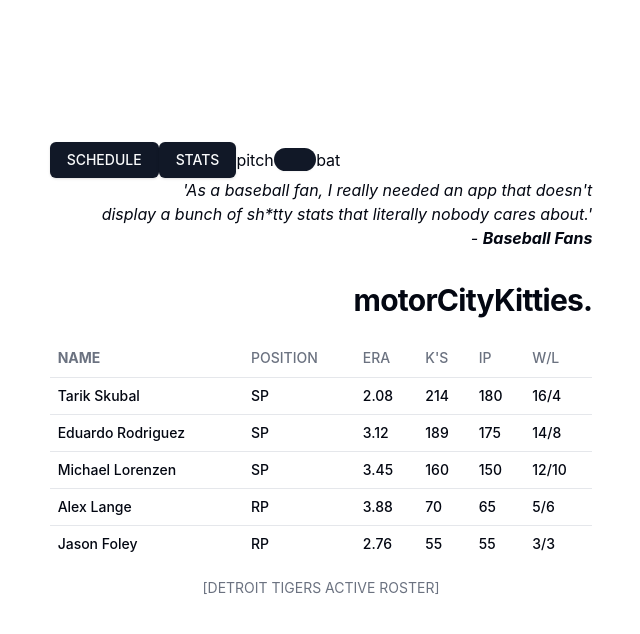
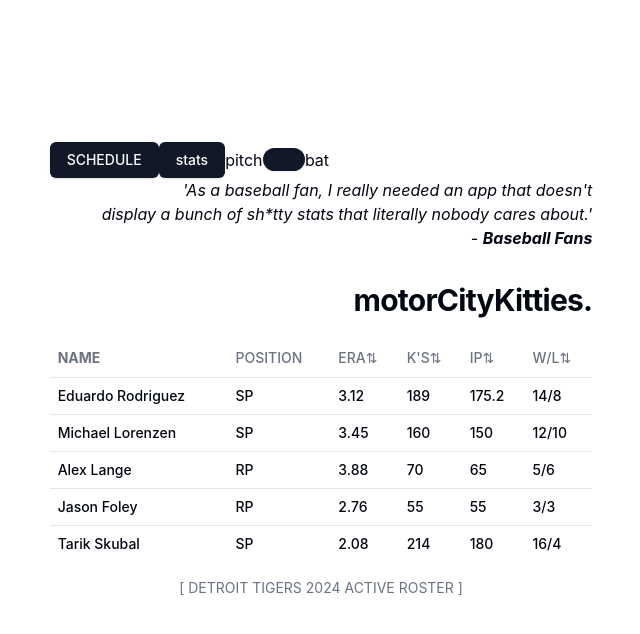
Before and after one commit to robert-phillips33/motorCityKitties, a React (Vite) app: page / in a window 1280 px wide. Shown: the top 634 px of the page, without its empty margins (319-959 px from the left). Built offline with nearby package versions, Linux system fonts and the light colour scheme; the HTML template or start-up script is replaced by a standard one.

Commit message:
added styling for new wildCard component

```diff
--- a/package.json
+++ b/package.json
@@ -11,6 +11,7 @@
   },
   "dependencies": {
     "@radix-ui/react-icons": "^1.3.0",
+    "@radix-ui/react-progress": "^1.1.0",
     "@radix-ui/react-slot": "^1.1.0",
     "@radix-ui/react-switch": "^1.1.0",
     "class-variance-authority": "^0.7.0",
--- a/src/assets/mockData.json
+++ b/src/assets/mockData.json
@@ -1,21 +1,4 @@
 [
-  {
-    "StatID": 6599193,
-    "TeamID": 17,
-    "PlayerID": 1000001,
-    "SeasonType": 1,
-    "Season": 2024,
-    "Name": "Tarik Skubal",
-    "Team": "DET",
-    "Position": "SP",
-    "PositionCategory": "P",
-    "EarnedRunAverage": 2.08,
-    "PitchingStrikeouts": 214,
-    "Wins": 16,
-    "Losses": 4,
-    "InningsPitchedDecimal": 180.0,
-    "PitchingHomeRuns": 19
-  },
   {
     "StatID": 6599194,
     "TeamID": 17,
@@ -173,5 +156,22 @@
     "Hits": 100,
     "Doubles": 20,
     "Triples": 1
+  },
+  {
+    "StatID": 6599193,
+    "TeamID": 17,
+    "PlayerID": 1000001,
+    "SeasonType": 1,
+    "Season": 2024,
+    "Name": "Tarik Skubal",
+    "Team": "DET",
+    "Position": "SP",
+    "PositionCategory": "P",
+    "EarnedRunAverage": 2.08,
+    "PitchingStrikeouts": 214,
+    "Wins": 16,
+    "Losses": 4,
+    "InningsPitchedDecimal": 180.0,
+    "PitchingHomeRuns": 19
   }
 ]
--- a/src/components/Nav.jsx
+++ b/src/components/Nav.jsx
@@ -1,4 +1,3 @@
-import React from "react";
 import { useNavigate } from 'react-router-dom';
 import { Button } from '@/components/ui/Button';
 import { Switch } from '@/components/ui/Switch';
@@ -13,7 +12,7 @@
         SCHEDULE
       </Button>
       <Button onClick={() => navigate('/')}>
-        STATS
+        stats
       </Button>
 
       <div className="flex items-center">
--- a/src/components/TeamViewMain.jsx
+++ b/src/components/TeamViewMain.jsx
@@ -1,11 +1,8 @@
-import React from "react";
-import { useState } from "react";
+import { useState, useEffect } from "react";
 import PropTypes from 'prop-types';
 import mockData from '../assets/mockData.json';
 import {
-  filterByPosition,
-  sortStatsHighToLow,
-  sortStatsLowToHigh,
+  filterAndSortData,  // Consolidated utility function
 } from "@/lib/utils";
 import {
   Table,
@@ -19,9 +16,20 @@
 } from '@/components/ui/table';
 
 const TeamViewMain = ({ pitcherOrHitterView }) => {
+  const [data, setData] = useState(mockData);
+  const [sortedHighToLow, setSortedHighToLow] = useState(false);
+  const [sortField, setSortField] = useState(null);
 
-  const filteredData = filterByPosition(mockData, pitcherOrHitterView);
-  console.log(filteredData);
+  // Effect to re-filter data whenever pitcherOrHitterView or sortField changes
+  useEffect(() => {
+    const filteredSortedData = filterAndSortData(mockData, pitcherOrHitterView, sortField, sortedHighToLow);
+    setData(filteredSortedData);
+  }, [pitcherOrHitterView, sortField, sortedHighToLow]);
+
+  const handleSort = (field) => {
+    setSortedHighToLow(!sortedHighToLow);
+    setSortField(field);
+  };
 
   return (
     <>
@@ -36,66 +44,74 @@
         motorCityKitties.
       </h1>
       <Table>
-        <TableCaption>[DETROIT TIGERS ACTIVE ROSTER]</TableCaption>
+        <TableCaption>[ DETROIT TIGERS 2024 ACTIVE ROSTER ]</TableCaption>
         <TableHeader>
           <TableRow>
-            <TableHead className="w-100px font-bold">NAME</TableHead>
-            <TableHead className='font-medium text-left'>POSITION</TableHead>
+            <TableHead className='w-100px font-bold'>
+              NAME
+            </TableHead>
+            <TableHead className='font-medium text-left'>
+              POSITION
+            </TableHead>
             {pitcherOrHitterView === 'P' ? (
               <>
-                <TableHead className='font-medium text-left'>ERA</TableHead>
-                <TableHead className='font-medium text-left'>K&apos;S</TableHead>
-                <TableHead className='font-medium text-left'>IP</TableHead>
-                <TableHead className='font-medium text-left'>W/L</TableHead>
+                <TableHead className='font-medium text-left cursor-pointer
+                transition-colors hover:bg-muted/50' onClick={() => handleSort('EarnedRunAverage')}>
+                  ERA⇅
+                </TableHead>
+                <TableHead className='font-medium text-left cursor-pointer
+                transition-colors hover:bg-muted/50' onClick={() => handleSort('PitchingStrikeouts')}>
+                  K&apos;S⇅
+                </TableHead>
+                <TableHead className='font-medium text-left cursor-pointer
+                transition-colors hover:bg-muted/50' onClick={() => handleSort('InningsPitchedDecimal')}>
+                  IP⇅
+                </TableHead>
+                <TableHead className='font-medium text-left cursor-pointer
+                transition-colors hover:bg-muted/50' onClick={() => handleSort('Wins')}>
+                  W/L⇅
+                </TableHead>
               </>
             ) : (
               <>
-                <TableHead className='font-medium text-left'>AVG</TableHead>
-                <TableHead className='font-medium text-left'>HR</TableHead>
-                <TableHead className='font-medium text-left'>RBIs</TableHead>
-                <TableHead className='font-medium text-left'>SB</TableHead>
+                <TableHead className='font-medium text-left cursor-pointer
+                transition-colors hover:bg-muted/50' onClick={() => handleSort('BattingAverage')}>
+                  AVG⇅
+                </TableHead>
+                <TableHead className='font-medium text-left cursor-pointer
+                transition-colors hover:bg-muted/50' onClick={() => handleSort('HomeRuns')}>
+                  HR⇅
+                </TableHead>
+                <TableHead className='font-medium text-left cursor-pointer
+                transition-colors hover:bg-muted/50' onClick={() => handleSort('RunsBattedIn')}>
+                  RBI⇅
+                </TableHead>
+                <TableHead className='font-medium text-left cursor-pointer
+                transition-colors hover:bg-muted/50' onClick={() => handleSort('Hits')}>
+                  HITS⇅
+                </TableHead>
               </>
             )}
           </TableRow>
         </TableHeader>
         <TableBody>
-          {filteredData.map((player) => (
+          {data.map((player) => (
             <TableRow key={player.PlayerID}>
-              <TableCell className='font-medium text-left'>
-                {player.Name}
-              </TableCell>
-              <TableCell className='font-medium text-left'>
-                {player.Position}
-              </TableCell>
+              <TableCell className='font-medium text-left'>{player.Name}</TableCell>
+              <TableCell className='font-medium text-left'>{player.Position}</TableCell>
               {pitcherOrHitterView === 'P' ? (
                 <>
-                  <TableCell className='font-medium text-left'>
-                    {player.EarnedRunAverage}
-                  </TableCell>
-                  <TableCell className='font-medium text-left'>
-                    {player.PitchingStrikeouts}
-                  </TableCell>
-                  <TableCell className='font-medium text-left'>
-                    {player.InningsPitchedDecimal.toFixed(0)}
-                  </TableCell>
-                  <TableCell className='font-medium text-left'>
-                    {player.Wins}/{player.Losses}
-                  </TableCell>
+                  <TableCell className='font-medium text-left'>{player.EarnedRunAverage}</TableCell>
+                  <TableCell className='font-medium text-left'>{player.PitchingStrikeouts}</TableCell>
+                  <TableCell className='font-medium text-left'>{player.InningsPitchedDecimal}</TableCell>
+                  <TableCell className='font-medium text-left'>{player.Wins}/{player.Losses}</TableCell>
                 </>
               ) : (
                 <>
-                  <TableCell className='font-medium text-left'>
-                    {player.BattingAverage}
-                  </TableCell>
-                  <TableCell className='font-medium text-left'>
-                    {player.HomeRuns}
-                  </TableCell>
-                  <TableCell className='font-medium text-left'>
-                    {player.RunsBattedIn}
-                  </TableCell>
-                  <TableCell className='font-medium text-left'>
-                    {player.StolenBases}
-                  </TableCell>
+                  <TableCell className='font-medium text-left'>{player.BattingAverage}</TableCell>
+                  <TableCell className='font-medium text-left'>{player.HomeRuns}</TableCell>
+                  <TableCell className='font-medium text-left'>{player.RunsBattedIn}</TableCell>
+                  <TableCell className='font-medium text-left'>{player.Hits}</TableCell>
                 </>
               )}
             </TableRow>
--- /dev/null
+++ b/src/components/ui/progress.jsx
@@ -0,0 +1,21 @@
+import * as React from "react"
+import * as ProgressPrimitive from "@radix-ui/react-progress"
+
+import { cn } from "@/lib/utils"
+
+const Progress = React.forwardRef(({ className, value, ...props }, ref) => (
+  <ProgressPrimitive.Root
+    ref={ref}
+    className={cn(
+      "relative h-2 w-full overflow-hidden rounded-full bg-zinc-900/20 dark:bg-zinc-50/20",
+      className
+    )}
+    {...props}>
+    <ProgressPrimitive.Indicator
+      className="h-full w-full flex-1 bg-zinc-900 transition-all dark:bg-zinc-50"
+      style={{ transform: `translateX(-${100 - (value || 0)}%)` }} />
+  </ProgressPrimitive.Root>
+))
+Progress.displayName = ProgressPrimitive.Root.displayName
+
+export { Progress }
--- a/src/index.css
+++ b/src/index.css
@@ -99,7 +99,7 @@
     --chart-5: 27 87% 67%;
     --radius: 0.5rem;
   }
-  /* .dark {
+  .dark {
     --background: 224 71.4% 4.1%;
     --foreground: 210 20% 98%;
     --card: 224 71.4% 4.1%;
@@ -124,7 +124,7 @@
     --chart-3: 30 80% 55%;
     --chart-4: 280 65% 60%;
     --chart-5: 340 75% 55%;
-  } */
+  }
 }
 
 @layer base {
--- a/src/lib/utils.js
+++ b/src/lib/utils.js
@@ -5,32 +5,22 @@
   return twMerge(clsx(inputs));
 }
 
-export const filterByPosition = (data, view) => {
-  return data.filter((player) => {
-    if (view === 'P') {
-      return player.PositionCategory === 'P';
-    } else {
-      return player.PositionCategory !== 'P';
-    }
+export const filterAndSortData = (data, pitcherOrHitterView, field, isAscending) => {
+  // Step 1: Filter data based on pitcher or hitter view
+  const filteredData = data.filter((player) => {
+    return pitcherOrHitterView === 'P' ? player.PositionCategory === 'P' : player.PositionCategory !== 'P';
   });
+
+  // Step 2: Sort the data if a field is provided
+  if (field) {
+    filteredData.sort((a, b) => {
+      if (isAscending) {
+        return a[field] > b[field] ? 1 : -1;
+      } else {
+        return a[field] < b[field] ? 1 : -1;
+      }
+    });
+  }
+
+  return filteredData;
 };
-
-export const sortStatsHighToLow = (data, stat) => {
-  return data.sort((a, b) => {
-    if (a[stat] < b[stat]) {
-      return 1;
-    } else {
-      return -1;
-    }
-  });
-};
-
-export const sortStatsLowToHigh = (data, stat) => {
-  return data.sort((a, b) => {
-    if (a[stat] > b[stat]) {
-      return 1;
-    } else {
-      return -1;
-    }
-  });
-};
```
Also changed, not shown: 1 other file (tests, documents, lock files or other folders).
